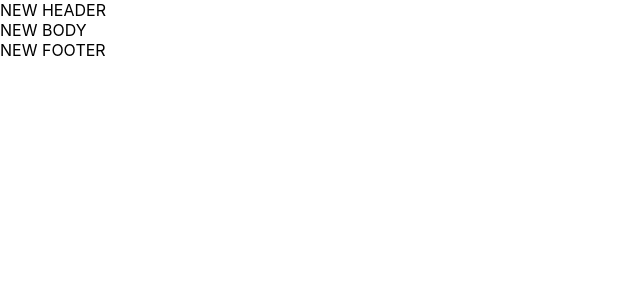
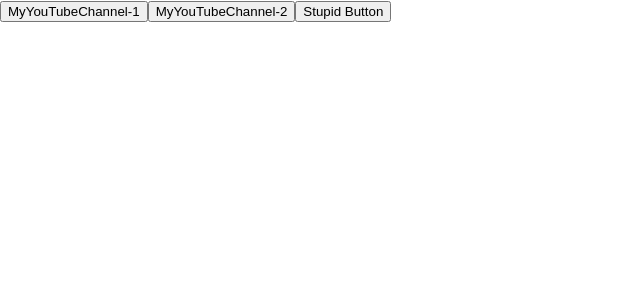
Before and after one commit to Anna-Bekreneva/microtasks, a React (Create React App) app: page / in a window 1280 px wide. Shown: the top 300 px of the page, without its empty margins (0-640 px from the left). Built offline with nearby package versions, Linux system fonts and the light colour scheme.

Commit message:
lesson 3 Buttons

```diff
--- a/src/App.tsx
+++ b/src/App.tsx
@@ -1,18 +1,28 @@
 import React from 'react';
-import logo from './logo.svg';
 import './App.css';
-import {Header} from "./site/Header";
-import {Body} from "./site/Body";
-import {Footer} from "./site/Footer";
+import {Button} from './components/Button';
 
 function App() {
-  return (
-      <>
-        <Header title={"NEW HEADER"}/>
-        <Body titleForBody={"NEW BODY"}/>
-        <Footer titleForFooter={"NEW FOOTER"}/>
-      </>
-  );
+	const Button1For = (subscriber: string, age: number) => {
+		console.log(subscriber, age)
+	}
+
+	const Button2For = (subscriber: string) => {
+		console.log(subscriber)
+	}
+
+	const Button3For = () => {
+		console.log('I\'m stupid')
+	}
+
+	return (
+		<>
+			<Button name={'MyYouTubeChannel-1'} callBack={() => (Button1For('I\'m Ivan', 21))}/>
+			<Button name={'MyYouTubeChannel-2'} callBack={() => (Button2For('I\'m Anna'))}/>
+			<Button name={'Stupid Button'} callBack={Button3For}/>
+		</>
+	);
+
 }
 
 export default App;
--- /dev/null
+++ b/src/components/Button.tsx
@@ -0,0 +1,17 @@
+import React from 'react';
+
+type ButtonType = {
+	name: string
+	callBack: () => void
+}
+
+export const Button = (props: ButtonType) => {
+
+	const onClickHandler = () => {
+		props.callBack()
+	};
+
+	return (
+		<button onClick={onClickHandler}>{props.name}</button>
+	);
+};
```
Also changed, not shown: public/index.html (+9 -11 lines).
